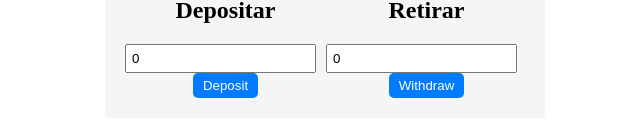
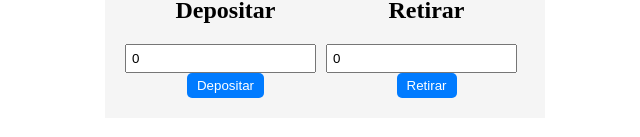
Before and after one commit to cck32455/Homebank, a React (Vite) app: page / in a window 1280 px wide. Both pictures are taken after a click on the button "Login". Shown: the part 527-664 px from the top of the page, without its empty margins (315-955 px from the left). Built offline with nearby package versions, Linux system fonts and the light colour scheme.

Commit message:
Update App.jsx

```diff
--- a/src/App.jsx
+++ b/src/App.jsx
@@ -72,7 +72,7 @@ function App() {
                 value={depositAmount}
                 onChange={(e) => setDepositAmount(parseInt(e.target.value))}
               />
-              <button onClick={handleDeposit}>Deposit</button>
+              <button onClick={handleDeposit}>Depositar</button>
             </div>
             <div className="withdraw">
               <h2>Retirar</h2>
@@ -81,7 +81,7 @@ function App() {
                 value={withdrawAmount}
                 onChange={(e) => setWithdrawAmount(parseInt(e.target.value))}
               />
-              <button onClick={handleWithdraw}>Withdraw</button>
+              <button onClick={handleWithdraw}>Retirar</button>
             </div>
           </div>
         </>
```
